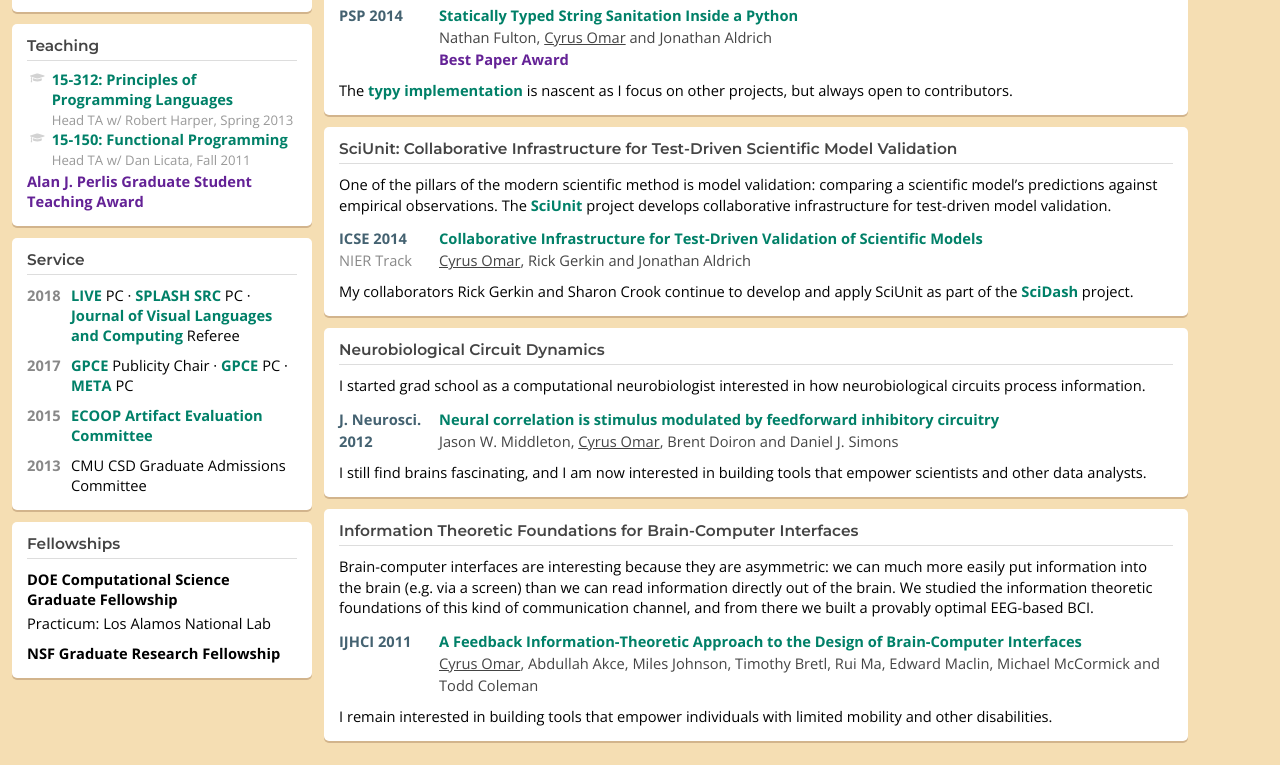
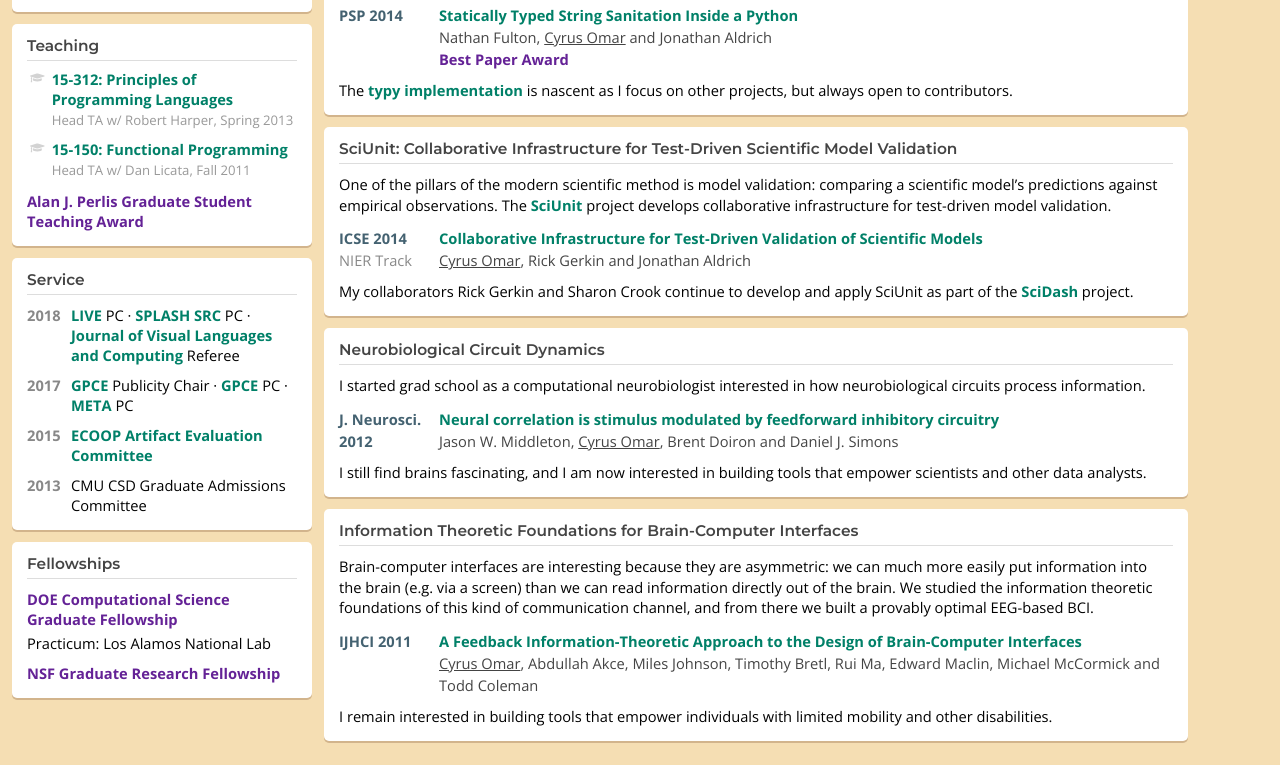
Before and after one commit to cyrus-/webpage, a plain HTML site: page index.html in a window 1280 px wide. Shown: the part 1132-1897 px from the top of the page. Drawn offline with nearby package versions, Linux system fonts and the light colour scheme.

Commit message:
fixed sidebar HTML structure

```diff
--- a/index.html
+++ b/index.html
@@ -432,6 +432,7 @@
                   <span class="date">Head TA w/ Robert Harper, Spring 2013</span><br />
                 </div>
               </div>
+            </div>
             <div class="news-item">
               <div class="image-left">
                 <svg class="svg-inline--fa fa-graduation-cap fa-w-20" aria-hidden="true" data-fa-processed="" data-prefix="fas" data-icon="graduation-cap" role="img" xmlns="http://www.w3.org/2000/svg" viewBox="0 0 640 512"><path fill="currentColor" d="M622.884 199.005l-275.817 85.1a96 96 0 0 1-54.134 0L92.398 222.232c-8.564 11.438-11.018 23.05-11.918 38.335C89.778 266.165 96 276.355 96 288c0 11.952-6.557 22.366-16.265 27.861l16.197 123.096c.63 4.786-3.1 9.043-7.932 9.043H40c-4.828 0-8.562-4.253-7.932-9.044L48.265 315.86C38.557 310.366 32 299.952 32 288c0-12.034 6.646-22.511 16.465-27.976.947-17.951 3.974-33.231 12.152-47.597l-43.502-13.422c-22.876-6.801-22.766-39.241 0-46.01l275.817-85.1a96 96 0 0 1 54.134 0l275.817 85.1c22.877 6.801 22.767 39.241.001 46.01zM356.503 314.682l-.207.064-.207.061a127.998 127.998 0 0 1-72.177 0l-.207-.061-.207-.064-150.914-46.57L120 352c0 35.346 89.543 64 200 64s200-28.654 200-64l-12.583-83.888-150.914 46.57z"></path></svg>
@@ -440,10 +441,9 @@
                   <span class="date">Head TA w/ Dan Licata, Fall 2011</span><br />
                 </div>
               </div>
+            </div>
             <div class="news-item">
               <span class="award">Alan J. Perlis Graduate Student Teaching Award</span>
-                </div>
-              </div>
             </div>
           </div>
         </div>
@@ -479,11 +479,11 @@
             <h2>Fellowships</h2>
             <div class="news-list">
               <div class="news-item">
-                <strong>DOE Computational Science Graduate Fellowship</strong><br />
+                <span class="award">DOE Computational Science Graduate Fellowship</span><br />
                 <div class="practicum">Practicum: Los Alamos National Lab</div>
               </div>
               <div class="news-item">
-                <strong>NSF Graduate Research Fellowship</strong>
+                <span class="award">NSF Graduate Research Fellowship</span>
               </div>
             </div>
           </div>
```
Lines whose indentation alone changed are shown as unchanged.
